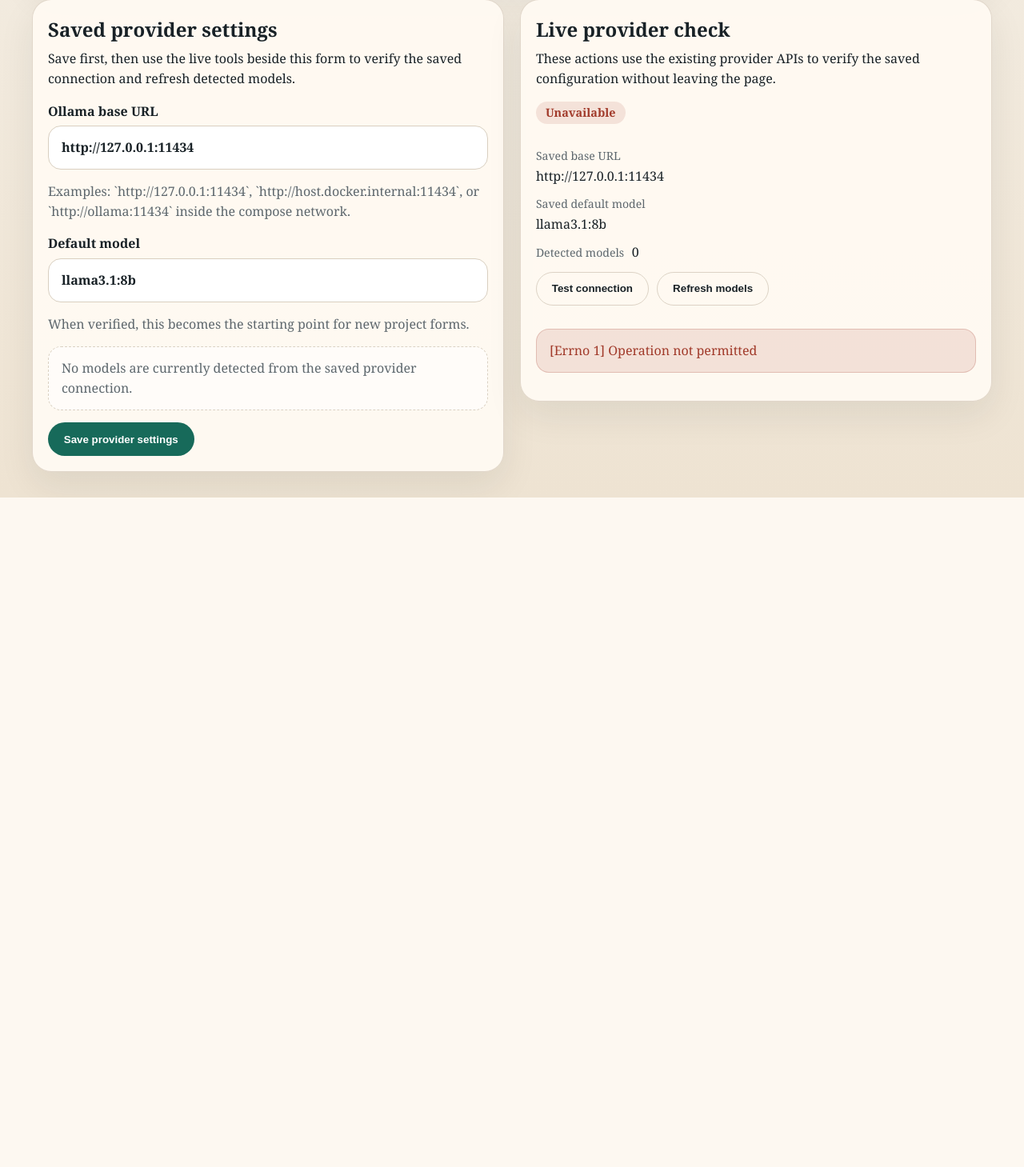
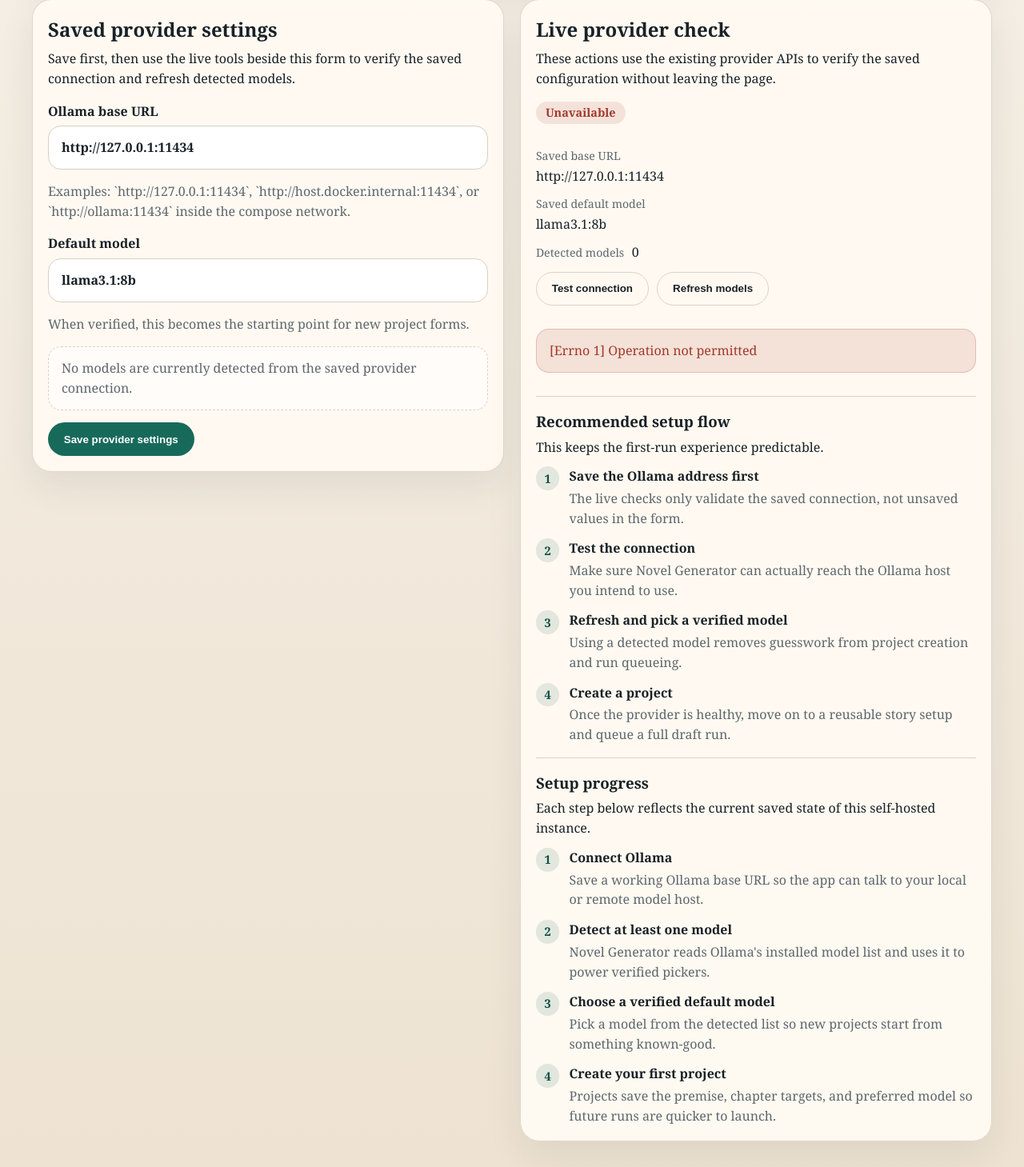
Before and after one commit to ProhibitedTV/Novel-Generator, a FastAPI app: page /settings/provider in a window 1280 px wide. Shown: the part 615-2074 px from the top of the page at 80% size. Before the commit the page ends 1237 px from the top, so only its background shows below. Run offline with FastAPI, Linux system fonts and the light colour scheme; data comes from the database, SQL or seed files in the repository; data that the repository does not hold is empty.

Commit message:
Polish UI notices and first-run setup flow

```diff
--- a/src/novel_generator/static/style.css
+++ b/src/novel_generator/static/style.css
@@ -637,10 +637,22 @@
   border: 1px solid rgba(23, 106, 90, 0.2);
 }
 
-.success-notice {
+.notice-success {
   background: rgba(18, 107, 63, 0.12);
   border: 1px solid rgba(18, 107, 63, 0.18);
   color: var(--success);
+}
+
+.notice-warning {
+  background: rgba(154, 106, 21, 0.12);
+  border: 1px solid rgba(154, 106, 21, 0.2);
+  color: var(--warning);
+}
+
+.notice-error {
+  background: rgba(161, 58, 42, 0.12);
+  border: 1px solid rgba(161, 58, 42, 0.22);
+  color: var(--danger);
 }
 
 .error-text {
@@ -719,6 +731,56 @@
   border-radius: 18px;
   border: 1px solid rgba(217, 207, 192, 0.95);
   background: rgba(255, 255, 255, 0.58);
+}
+
+.support-stack {
+  display: grid;
+  gap: 1rem;
+}
+
+.support-block {
+  display: grid;
+  gap: 0.75rem;
+  padding-top: 1rem;
+  border-top: 1px solid rgba(217, 207, 192, 0.88);
+}
+
+.mini-step-list {
+  list-style: none;
+  margin: 0;
+  padding: 0;
+  display: grid;
+  gap: 0.8rem;
+}
+
+.mini-step {
+  display: grid;
+  grid-template-columns: auto minmax(0, 1fr);
+  gap: 0.75rem;
+  align-items: start;
+}
+
+.mini-step strong {
+  display: block;
+  margin-bottom: 0.18rem;
+}
+
+.mini-step-marker {
+  display: inline-flex;
+  align-items: center;
+  justify-content: center;
+  width: 1.85rem;
+  height: 1.85rem;
+  border-radius: 999px;
+  background: rgba(23, 106, 90, 0.12);
+  color: var(--accent-strong);
+  font-size: 0.92rem;
+  font-weight: 700;
+}
+
+.mini-step-marker.is-complete {
+  background: rgba(18, 107, 63, 0.16);
+  color: var(--success);
 }
 
 .run-flow-list {
@@ -819,6 +881,18 @@
   border-radius: 18px;
   border: 1px solid rgba(217, 207, 192, 0.95);
   background: rgba(255, 255, 255, 0.56);
+}
+
+.inline-note {
+  border-radius: 18px;
+  padding: 0.9rem 1rem;
+  line-height: 1.48;
+}
+
+.inline-note-success {
+  background: rgba(18, 107, 63, 0.08);
+  border: 1px solid rgba(18, 107, 63, 0.18);
+  color: var(--success);
 }
 
 .danger-panel {
--- a/src/novel_generator/static/ui.js
+++ b/src/novel_generator/static/ui.js
@@ -122,6 +122,23 @@
   const modelsButton = consoleNode.querySelector('[data-provider-action="models"]');
   const targetId = modelListNode?.dataset.modelTarget || "";
 
+  function setProviderFeedback(message, tone = "neutral") {
+    if (!errorNode) {
+      return;
+    }
+
+    errorNode.textContent = message;
+    if (tone === "error") {
+      errorNode.className = "error-text";
+      return;
+    }
+    if (tone === "success") {
+      errorNode.className = "inline-note inline-note-success";
+      return;
+    }
+    errorNode.className = "field-note";
+  }
+
   function syncChoices(inputId) {
     const input = document.getElementById(inputId);
     if (!input) {
@@ -148,8 +165,11 @@
       modelCountNode.textContent = String((providerStatus.available_models || []).length);
     }
     if (errorNode) {
-      errorNode.textContent = providerStatus.error || "";
-      errorNode.className = providerStatus.error ? "error-text" : "field-note";
+      if (providerStatus.error) {
+        setProviderFeedback(providerStatus.error, "error");
+      } else {
+        setProviderFeedback("", "neutral");
+      }
     }
   }
 
@@ -197,11 +217,11 @@
       const statusPayload = await fetchJson("/api/providers/ollama/status");
       renderStatus(statusPayload);
       renderModels(statusPayload.available_models || []);
+      if (statusPayload.reachable) {
+        setProviderFeedback("Saved provider connection responded successfully.", "success");
+      }
     } catch (error) {
-      if (errorNode) {
-        errorNode.textContent = error.message;
-        errorNode.className = "error-text";
-      }
+      setProviderFeedback(error.message, "error");
     } finally {
       if (button) {
         button.disabled = false;
@@ -222,11 +242,11 @@
       renderModels(modelsPayload.models || []);
       const statusPayload = await fetchJson("/api/providers/ollama/status");
       renderStatus(statusPayload);
+      if (statusPayload.reachable) {
+        setProviderFeedback(`Refreshed ${modelsPayload.models?.length || 0} detected model(s) from the saved provider.`, "success");
+      }
     } catch (error) {
-      if (errorNode) {
-        errorNode.textContent = error.message;
-        errorNode.className = "error-text";
-      }
+      setProviderFeedback(error.message, "error");
     } finally {
       if (button) {
         button.disabled = false;
--- a/src/novel_generator/templates/base.html
+++ b/src/novel_generator/templates/base.html
@@ -21,7 +21,7 @@
   </header>
   <main class="shell-main">
     {% if message %}
-      <div class="notice success-notice">{{ message }}</div>
+      <div class="notice notice-{{ message_tone|default('success') }}" role="status">{{ message }}</div>
     {% endif %}
     {% block content %}{% endblock %}
   </main>
--- a/src/novel_generator/templates/project_detail.html
+++ b/src/novel_generator/templates/project_detail.html
@@ -217,8 +217,12 @@
         {% if run_errors.max_words_per_chapter %}<p class="field-error">{{ run_errors.max_words_per_chapter }}</p>{% endif %}
       </div>
 
+      <div class="inline-note inline-note-success">
+        Queueing this asks the worker to outline the book, draft all {{ run_values.requested_chapters }} requested chapter{{ "" if run_values.requested_chapters == 1 else "s" }}, save continuity summaries, and export artifacts only after drafting is complete.
+      </div>
+
       <div class="form-actions">
-        <button type="submit">Queue run</button>
+        <button type="submit">Queue full draft run</button>
       </div>
     </form>
   </article>
--- a/src/novel_generator/templates/provider_settings.html
+++ b/src/novel_generator/templates/provider_settings.html
@@ -134,6 +134,63 @@
     {% else %}
       <p class="field-note" data-provider-error></p>
     {% endif %}
+
+    <div class="support-stack">
+      <section class="support-block">
+        <div class="section-header-copy">
+          <h3>Recommended setup flow</h3>
+          <p>This keeps the first-run experience predictable.</p>
+        </div>
+        <ol class="mini-step-list">
+          <li class="mini-step">
+            <span class="mini-step-marker">1</span>
+            <div>
+              <strong>Save the Ollama address first</strong>
+              <p class="field-note">The live checks only validate the saved connection, not unsaved values in the form.</p>
+            </div>
+          </li>
+          <li class="mini-step">
+            <span class="mini-step-marker">2</span>
+            <div>
+              <strong>Test the connection</strong>
+              <p class="field-note">Make sure Novel Generator can actually reach the Ollama host you intend to use.</p>
+            </div>
+          </li>
+          <li class="mini-step">
+            <span class="mini-step-marker">3</span>
+            <div>
+              <strong>Refresh and pick a verified model</strong>
+              <p class="field-note">Using a detected model removes guesswork from project creation and run queueing.</p>
+            </div>
+          </li>
+          <li class="mini-step">
+            <span class="mini-step-marker">4</span>
+            <div>
+              <strong>Create a project</strong>
+              <p class="field-note">Once the provider is healthy, move on to a reusable story setup and queue a full draft run.</p>
+            </div>
+          </li>
+        </ol>
+      </section>
+
+      <section class="support-block">
+        <div class="section-header-copy">
+          <h3>Setup progress</h3>
+          <p>Each step below reflects the current saved state of this self-hosted instance.</p>
+        </div>
+        <ol class="mini-step-list">
+          {% for step in setup_steps %}
+            <li class="mini-step">
+              <span class="mini-step-marker {{ 'is-complete' if step.done else '' }}">{{ loop.index }}</span>
+              <div>
+                <strong>{{ step.title }}</strong>
+                <p class="field-note">{{ step.description }}</p>
+              </div>
+            </li>
+          {% endfor %}
+        </ol>
+      </section>
+    </div>
   </aside>
 </section>
 {% endblock %}
```
Also changed, not shown: src/novel_generator/routers/ui.py (+56 -20 lines), src/novel_generator/templates/project_new.html (+51 -1 lines), tests/test_ui_routes.py (+13 -0 lines).
